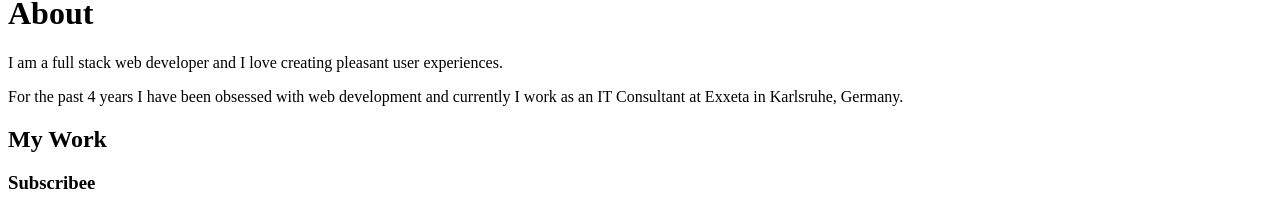
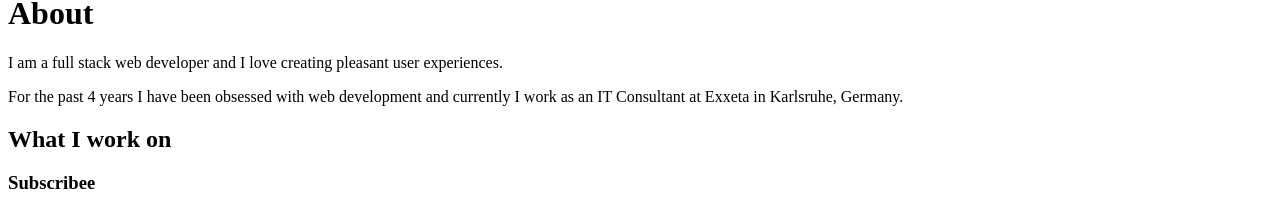
Before and after one commit to xdivby0/personal, a Next.js app: page / in a window 1280 px wide. Shown: the part 795-1008 px from the top of the page. Built offline with nearby package versions, Linux system fonts and the light colour scheme.

Commit message:
feature: edit copy

```diff
--- a/pages/index.js
+++ b/pages/index.js
@@ -49,7 +49,7 @@ export default function Home() {
 
         {/* Portfolio Section */}
         <div className="bg-primary-white xl:bg-primary-brightest pb-16">
-            <h2 className="text-5xl font-bold text-primary-bold text-center mb-8">My Work</h2>
+            <h2 className="text-5xl font-bold text-primary-bold text-center mb-8">What I work on</h2>
             <div className="mx-auto text-center text-primary-font max-w-7xl">
 
                 <div className="md:flex md:items-stretch p-12 xl:shadow-xl rounded-lg bg-primary-white mb-16">
```
